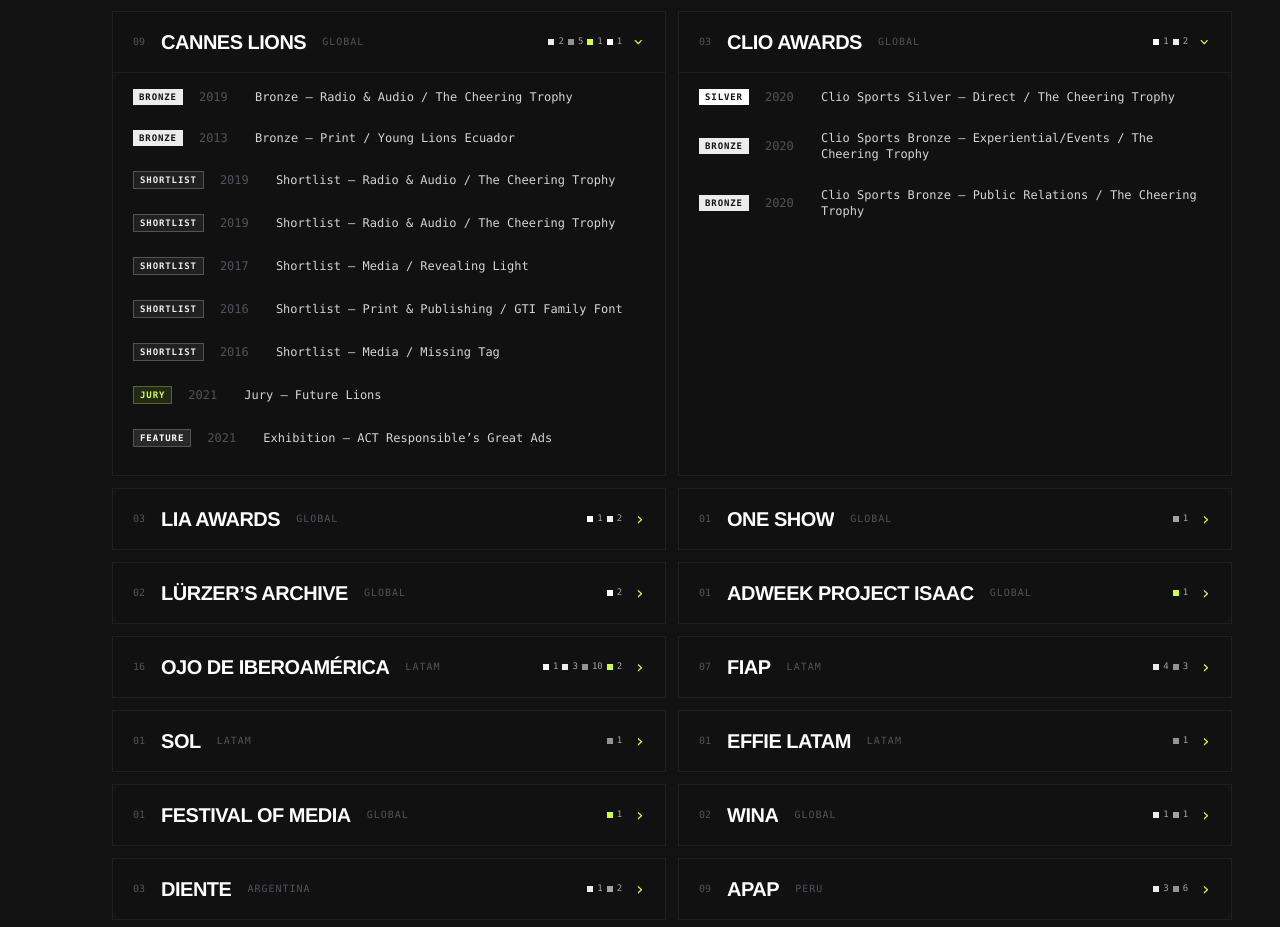
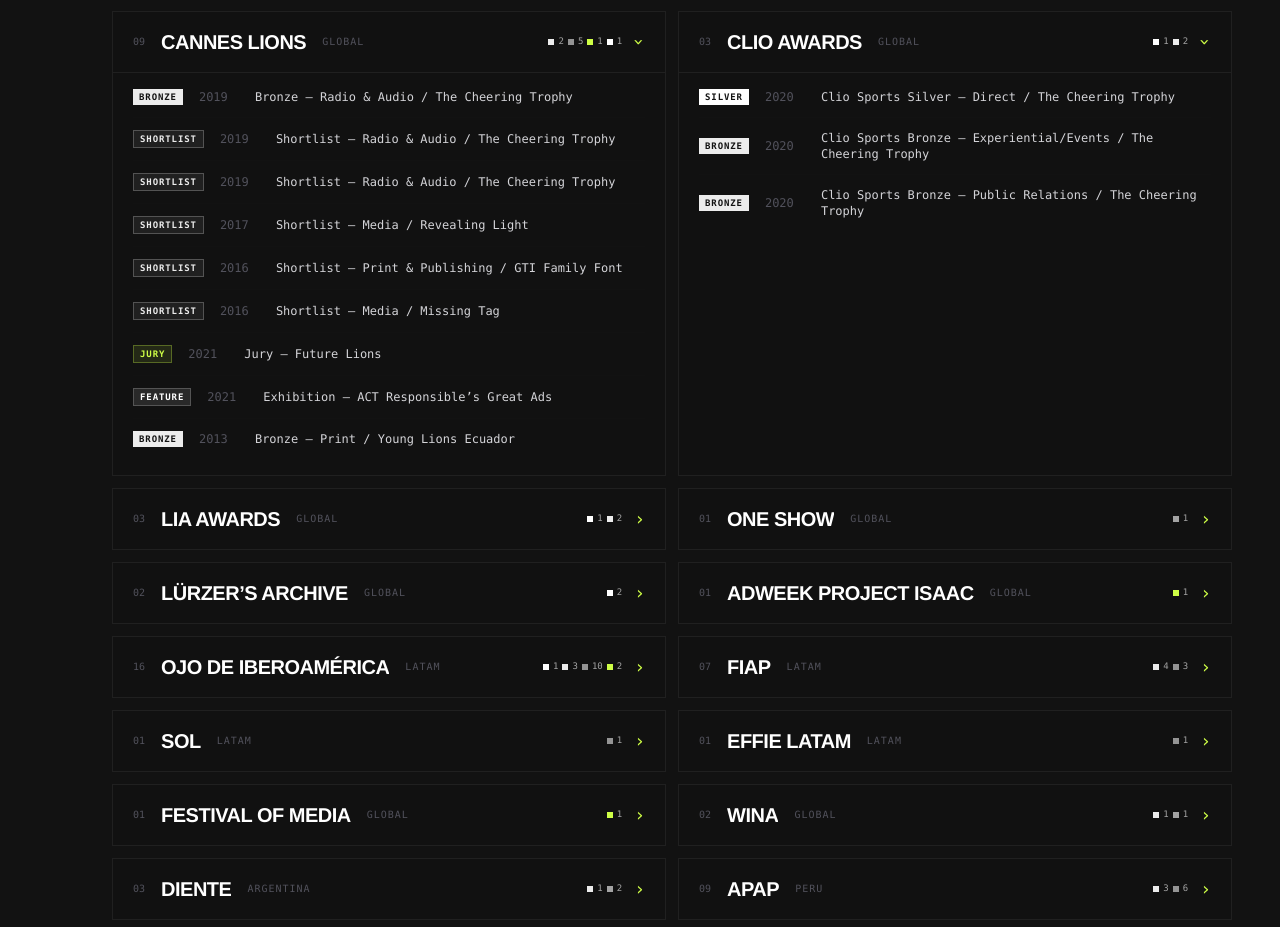
Before and after one commit to searchtmm-creator/PortfolioEnvy, a React (Vite) app: page / in a window 1280 px wide. Shown: the part 5500-6427 px from the top of the page. Built offline with nearby package versions, Linux system fonts and the light colour scheme.

Commit message:
Move Young Lions Ecuador to end of Cannes awards

```diff
--- a/src/data/portfolio.ts
+++ b/src/data/portfolio.ts
@@ -197,14 +197,14 @@
 // Editorial priority for this portfolio: international festivals, regional and
 // national awards, then jury participation, publications and other recognitions.
 // Within each festival: metals first, then shortlist, mention, jury and features;
-// the most recent year leads within each level. Keep repeated entries intact.
+// the most recent year leads within each level. Young Lions closes Cannes Lions.
+// Keep repeated entries intact.
 export const AWARDS_DATA: Festival[] = [
   {
     name: 'Cannes Lions',
     location: 'GLOBAL',
     entries: [
       { year: '2019', result: 'Bronze — Radio & Audio / The Cheering Trophy', tier: 'bronze' },
-      { year: '2013', result: 'Bronze — Print / Young Lions Ecuador', tier: 'bronze' },
       { year: '2019', result: 'Shortlist — Radio & Audio / The Cheering Trophy', tier: 'shortlist' },
       { year: '2019', result: 'Shortlist — Radio & Audio / The Cheering Trophy', tier: 'shortlist' },
       { year: '2017', result: 'Shortlist — Media / Revealing Light', tier: 'shortlist' },
@@ -212,6 +212,7 @@
       { year: '2016', result: 'Shortlist — Media / Missing Tag', tier: 'shortlist' },
       { year: '2021', result: 'Jury — Future Lions', tier: 'jury' },
       { year: '2021', result: 'Exhibition — ACT Responsible’s Great Ads', tier: 'feature' },
+      { year: '2013', result: 'Bronze — Print / Young Lions Ecuador', tier: 'bronze' },
     ],
   },
   {
```
